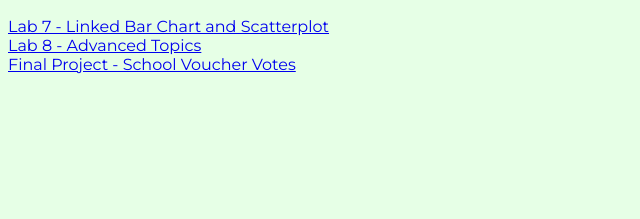
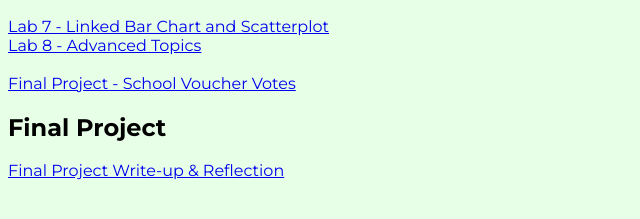
Before and after one commit to le-fletcher/le-fletcher.github.io, a plain HTML site: page index.html in a window 1280 px wide. Shown: the part 215-434 px from the top of the page, without its empty margins (0-640 px from the left). Drawn offline with Linux system fonts and the light colour scheme.

Commit message:
link reflection

```diff
--- a/index.html
+++ b/index.html
@@ -19,7 +19,10 @@
     <br>
     <a href="lab8/index.html" target="_blank">Lab 8 - Advanced Topics</a>
     <br>
+    <br>
     <a href="final/index.html" target="_blank">Final Project - School Voucher Votes</a>
+    <h2>Final Project</h2>
+    <a href="write-up.pdf" target="_blank">Final Project Write-up & Reflection</a>
     <br>
 
 </body>
```
